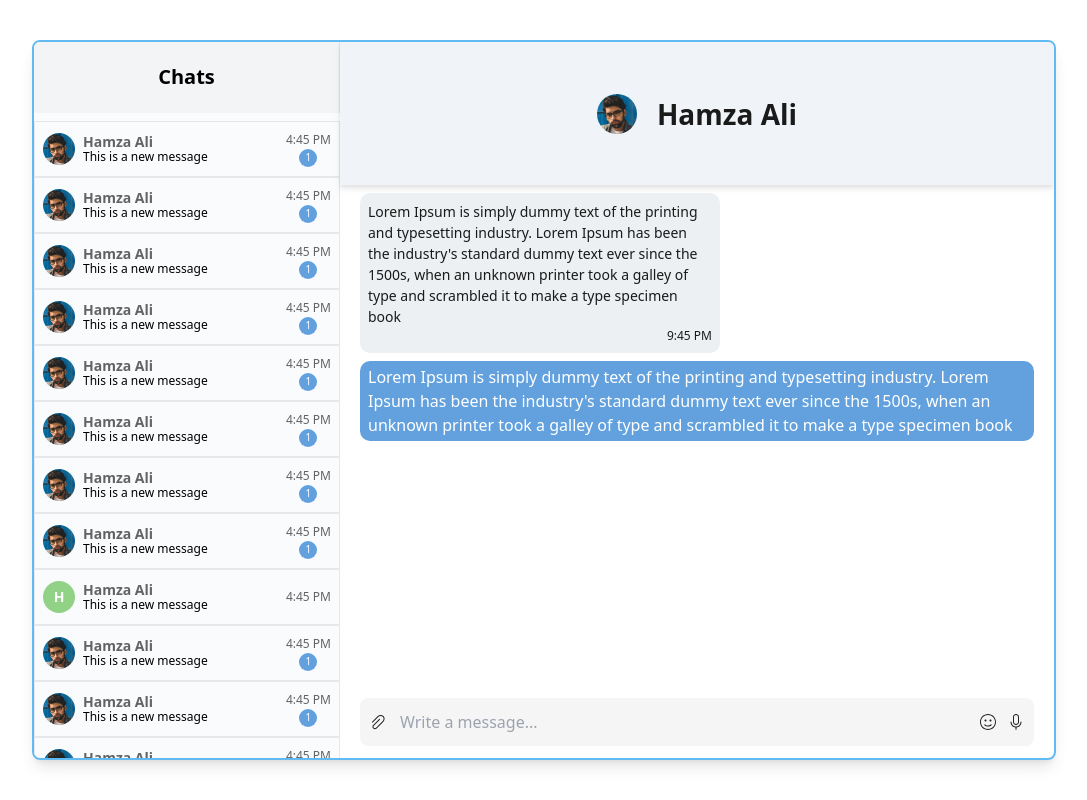
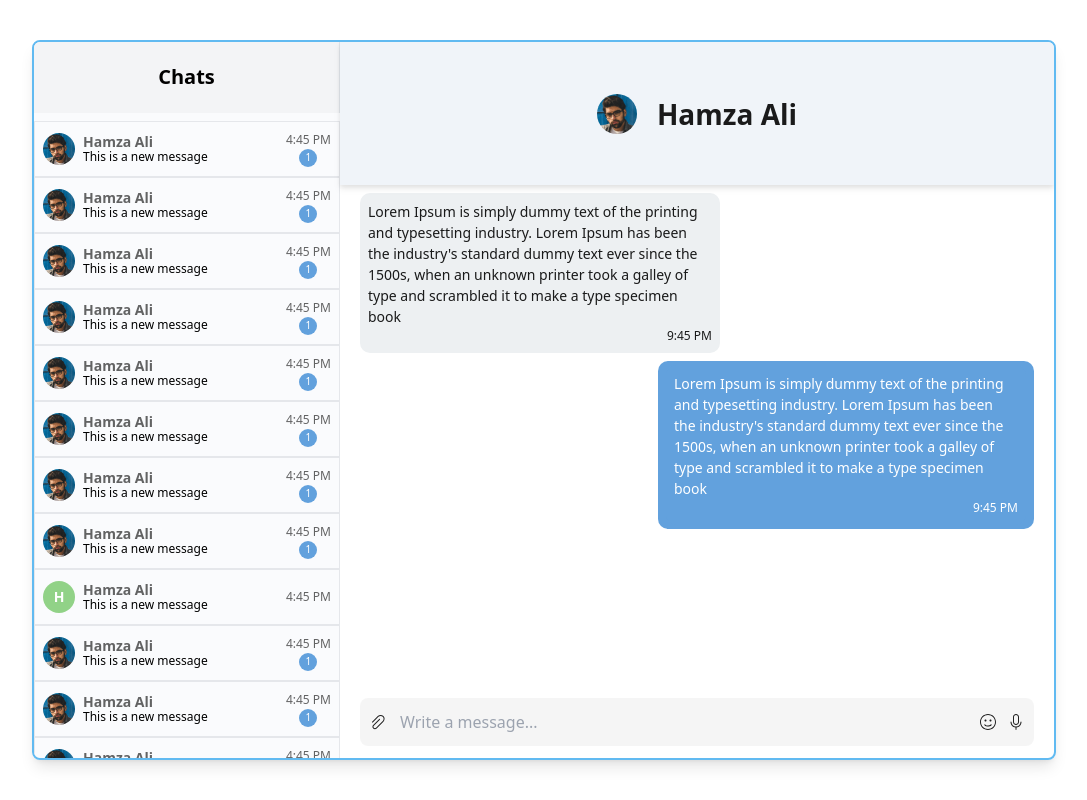
Before and after one commit to Hat52/Chat-App, a React (Vite) app in the folder client/: page / in a window 1280 px wide. Shown: the whole page, without its empty margins (96-1183 px from the left). Built offline with nearby package versions, Linux system fonts and the light colour scheme.

Commit message:
feat: Message container

```diff
--- a/client/src/components/MessageContainer/index.tsx
+++ b/client/src/components/MessageContainer/index.tsx
@@ -20,22 +20,25 @@ export default function MessageContainer({ name, avatar }: IMessageContainer) {
 			</div>
 			<div className="flex h-[70%] px-5 flex-col py-2 overflow-y-scroll gap-2">
 				<div className="flex justify-left">
-					<div className="bg-[#EDF0F2] text-[#000000E4] p-2 min-w-[180px] max-w-[360px] rounded-[10px] text-left px-2">
-						<p className="text-[14px]">
-							Lorem Ipsum is simply dummy text of the printing and typesetting industry.
-							Lorem Ipsum has been the industry's standard dummy text ever since the 1500s,
-							when an unknown printer took a galley of type and scrambled it to make a type
-							specimen book
-						</p>
-						<p className="text-end text-[12px]">9:45 PM</p>
-					</div>
+					<Message
+						from="other"
+						time="9:45 PM"
+						message="Lorem Ipsum is simply dummy text of the printing and typesetting industry. Lorem
+					Ipsum has been the industry's standard dummy text ever since the 1500s, when an
+					unknown printer took a galley of type and scrambled it to make a type specimen
+					book"
+					/>
 				</div>
 				<div className="flex justify-end">
 					<p className="p-1 bg-[#62A1DD] text-white min-w-[90px] rounded-[10px] max-w-max text-left px-2">
-						Lorem Ipsum is simply dummy text of the printing and typesetting industry. Lorem
-						Ipsum has been the industry's standard dummy text ever since the 1500s, when an
-						unknown printer took a galley of type and scrambled it to make a type specimen
-						book
+						<Message
+							from="me"
+							time="9:45 PM"
+							message="Lorem Ipsum is simply dummy text of the printing and typesetting industry. Lorem
+					Ipsum has been the industry's standard dummy text ever since the 1500s, when an
+					unknown printer took a galley of type and scrambled it to make a type specimen
+					book"
+						/>
 					</p>
 				</div>
 			</div>
@@ -45,3 +48,21 @@ export default function MessageContainer({ name, avatar }: IMessageContainer) {
 		</div>
 	);
 }
+
+interface IMessage {
+	from: 'me' | 'other';
+	message: string;
+	time: string;
+}
+
+const Message = ({ from, message, time }: IMessage) => {
+	return (
+		<div
+			className={`${
+				from === 'me' ? 'bg-[#62A1DD] text-white' : 'bg-[#EDF0F2] text-[#000000E4]'
+			}  p-2 min-w-[180px] max-w-[360px] rounded-[10px] text-left px-2`}>
+			<p className="text-[14px]">{message}</p>
+			<p className="text-end text-[12px]">{time}</p>
+		</div>
+	);
+};
```
